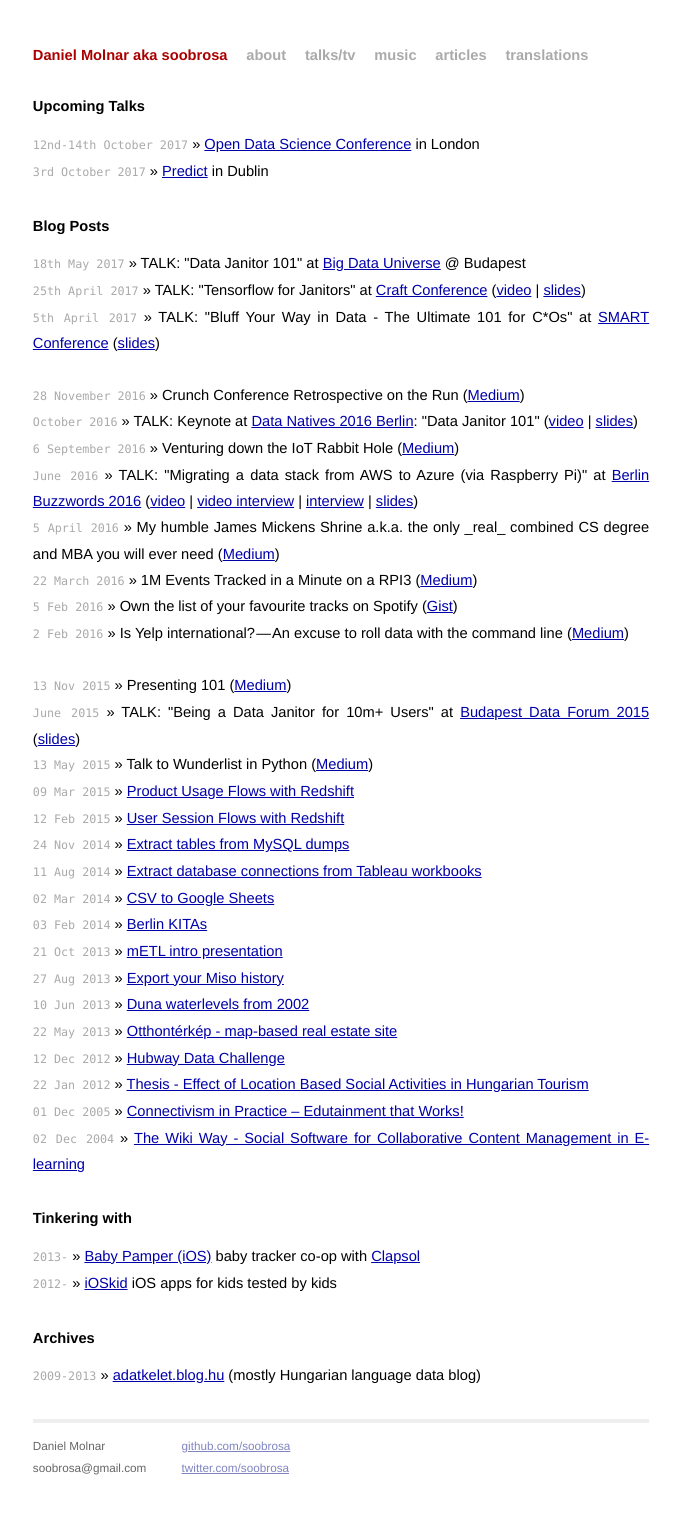
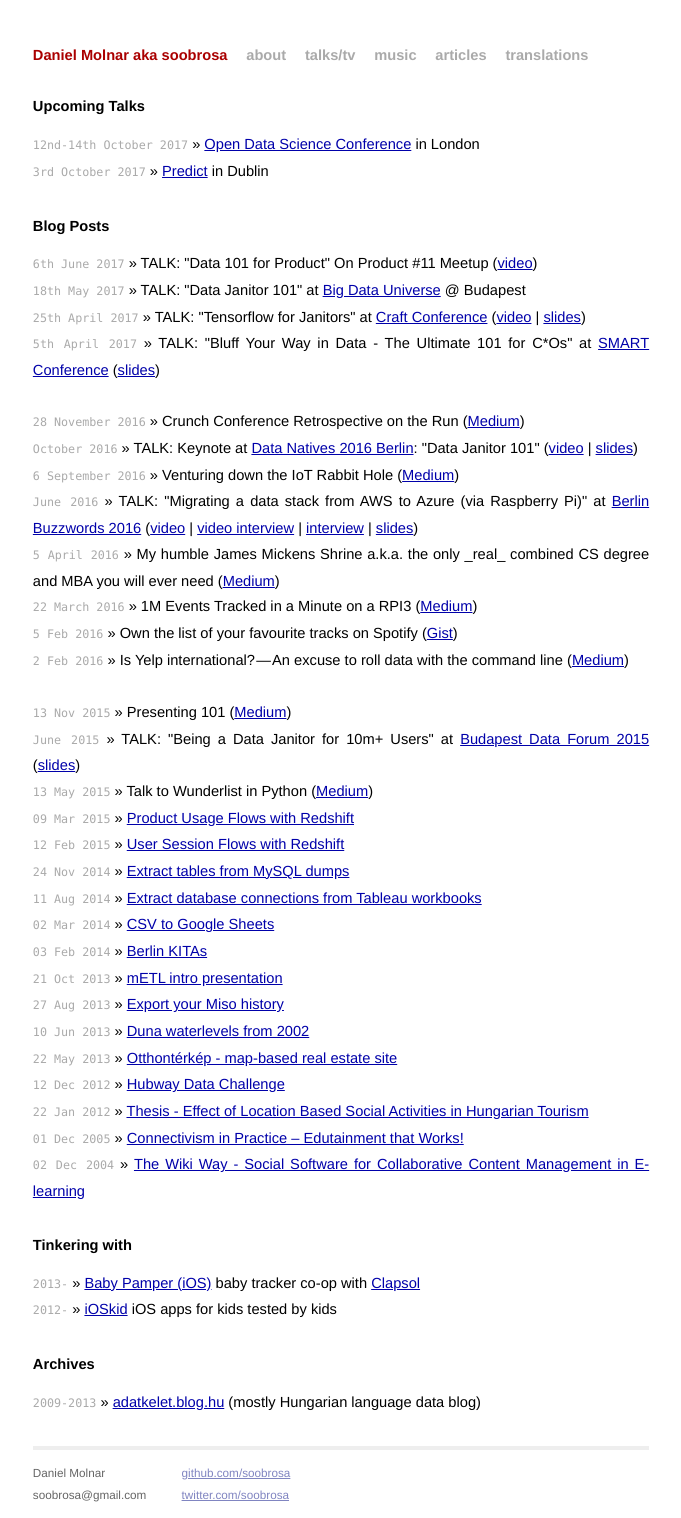
Before and after one commit to mojombo/mojombo.github.io, a Jekyll site: the page built from index.html, in a window 1280 px wide. Shown: the whole page, without its empty margins (299-980 px from the left). Built offline with Jekyll 4.4.1, drawn with Linux system fonts in a browser that asks for light colours; before the commit the page ends 1491 px from its top, so only the background shows below that.

Commit message:
Update index.html

```diff
--- a/index.html
+++ b/index.html
@@ -13,6 +13,7 @@
 <div id="home">
   <h1>Blog Posts</h1>
   <ul class="posts">
+    <li><span>6th June 2017</span> &raquo; TALK: "Data 101 for Product" On Product #11 Meetup (<a href="https://www.youtube.com/watch?v=SJDajqAV66Q">video</a>)
     <li><span>18th May 2017</span> &raquo; TALK: "Data Janitor 101" at <a href="https://bdu.hu">Big Data Universe</a> @ Budapest
     <li><span>25th April 2017</span> &raquo; TALK: "Tensorflow for Janitors" at <a href="https://craft-conf.com">Craft Conference</a> (<a href="http://www.ustream.tv/recorded/102859407">video</a> | <a href="https://www.slideshare.net/soobrosa/tensorflow-for-janitors">slides</a>)
     <li><span>5th April 2017</span> &raquo; TALK: "Bluff Your Way in Data - The Ultimate 101 for C*Os" at <a href="http://www.smartmobilhq.hu">SMART Conference</a> (<a href="https://www.slideshare.net/soobrosa/bluff-your-way-in-data-the-ultimate-101-for-cos">slides</a>)
```
